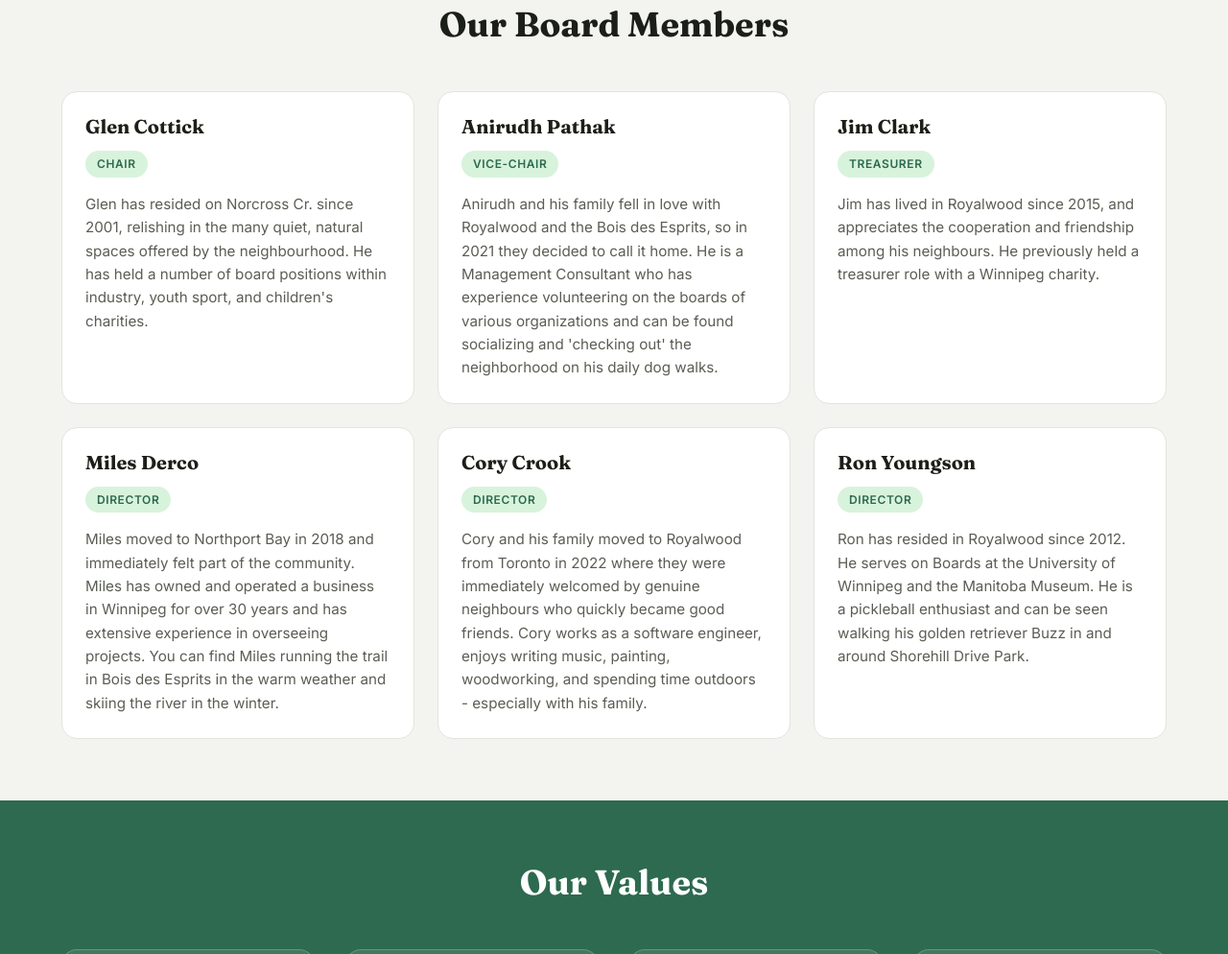
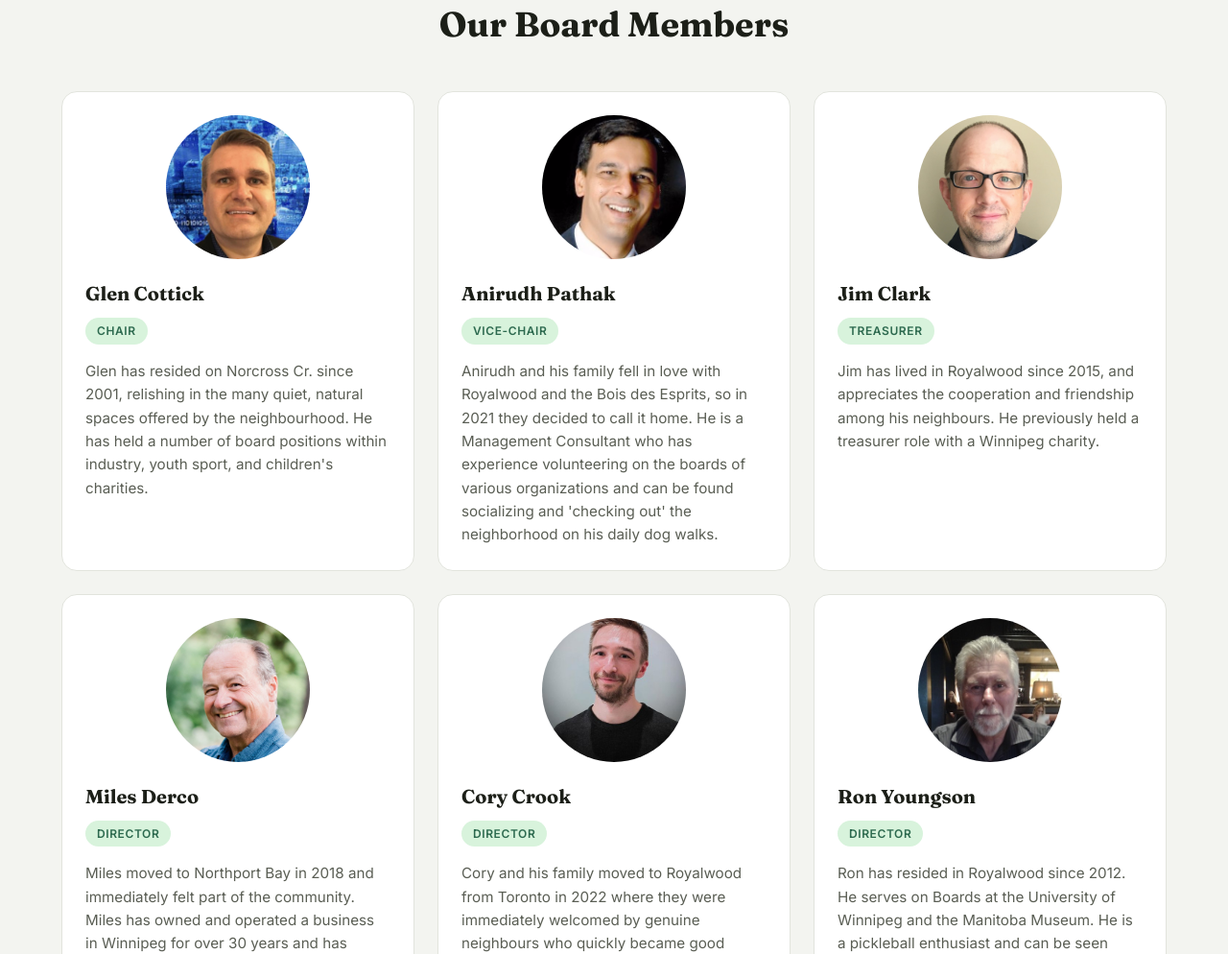
Before and after one commit to Royalwood-NA/website, an Astro site: page /about in a window 1280 px wide. Shown: the part 960-1954 px from the top of the page at 96% size. Built offline with nearby package versions, Linux system fonts and the light colour scheme; Astro itself is replaced by a stand-in of ours.

Commit message:
adds photos of board members

```diff
--- a/src/content.config.ts
+++ b/src/content.config.ts
@@ -53,6 +53,7 @@ const boardMembers = defineCollection({
     name: z.string(),
     role: z.string(),
     bio: z.string(),
+    image: z.string(),
   }),
 });
 
--- a/src/data/boardMembers.json
+++ b/src/data/boardMembers.json
@@ -3,36 +3,42 @@
     "id": "0",
     "name": "Glen Cottick",
     "role": "Chair",
-    "bio": "Glen has resided on Norcross Cr. since 2001, relishing in the many quiet, natural spaces offered by the neighbourhood.  He has held a number of board positions within industry, youth sport, and children's charities."
+    "bio": "Glen has resided on Norcross Cr. since 2001, relishing in the many quiet, natural spaces offered by the neighbourhood.  He has held a number of board positions within industry, youth sport, and children's charities.",
+    "image": "/board-photos/glen.jpg"
   },
   {
     "id": "1",
     "name": "Anirudh Pathak",
     "role": "Vice-Chair",
-    "bio": "Anirudh and his family fell in love with Royalwood and the Bois des Esprits, so in 2021 they decided to call it home. He is a Management Consultant who has experience volunteering on the boards of various organizations and can be found socializing and 'checking out' the neighborhood on his daily dog walks."
+    "bio": "Anirudh and his family fell in love with Royalwood and the Bois des Esprits, so in 2021 they decided to call it home. He is a Management Consultant who has experience volunteering on the boards of various organizations and can be found socializing and 'checking out' the neighborhood on his daily dog walks.",
+    "image": "/board-photos/anirudh.png"
   },
   {
     "id": "2",
     "name": "Jim Clark",
     "role": "Treasurer",
-    "bio": "Jim has lived in Royalwood since 2015, and appreciates the cooperation and friendship among his neighbours. He previously held a treasurer role with a Winnipeg charity."
+    "bio": "Jim has lived in Royalwood since 2015, and appreciates the cooperation and friendship among his neighbours. He previously held a treasurer role with a Winnipeg charity.",
+    "image": "/board-photos/jim.jpg"
   },
   {
     "id": "3",
     "name": "Miles Derco",
     "role": "Director",
-    "bio": "Miles moved to Northport Bay in 2018 and immediately felt part of the community.   Miles has owned and operated a business in Winnipeg for over 30 years and has extensive experience in overseeing projects.  You can find Miles running the trail in Bois des Esprits in the warm weather and skiing the river in the winter."
+    "bio": "Miles moved to Northport Bay in 2018 and immediately felt part of the community.   Miles has owned and operated a business in Winnipeg for over 30 years and has extensive experience in overseeing projects.  You can find Miles running the trail in Bois des Esprits in the warm weather and skiing the river in the winter.",
+    "image": "/board-photos/miles.jpg"
   },
   {
     "id": "4",
     "name": "Cory Crook",
     "role": "Director",
-    "bio": "Cory and his family moved to Royalwood from Toronto in 2022 where they were immediately welcomed by genuine neighbours who quickly became good friends. Cory works as a software engineer, enjoys writing music, painting, woodworking, and spending time outdoors - especially with his family."
+    "bio": "Cory and his family moved to Royalwood from Toronto in 2022 where they were immediately welcomed by genuine neighbours who quickly became good friends. Cory works as a software engineer, enjoys writing music, painting, woodworking, and spending time outdoors - especially with his family.",
+    "image": "/board-photos/cory.jpg"
   },
   {
     "id": "5",
     "name": "Ron Youngson",
     "role": "Director",
-    "bio": "Ron has resided in Royalwood since 2012. He serves on Boards at the University of Winnipeg and the Manitoba Museum. He is a pickleball enthusiast and can be seen walking his golden retriever Buzz in and around Shorehill Drive Park."
+    "bio": "Ron has resided in Royalwood since 2012. He serves on Boards at the University of Winnipeg and the Manitoba Museum. He is a pickleball enthusiast and can be seen walking his golden retriever Buzz in and around Shorehill Drive Park.",
+    "image": "/board-photos/ron.jpg"
   }
 ]
--- a/src/pages/about.astro
+++ b/src/pages/about.astro
@@ -91,6 +91,14 @@ const values = await getCollection("boardValues");
           boardMembers.map(({ data: member }) => (
             <div class="card">
               <div class="card__body">
+                <img
+                  src={
+                    member.image ||
+                    `https://placehold.co/150x150/cccccc/666666?text=${encodeURIComponent(member.name.split(" ")[0])}`
+                  }
+                  alt={`${member.name} photo`}
+                  class="member-photo"
+                />
                 <h3 class="member-name">{member.name}</h3>
                 <div
                   class="badge badge--accent"
@@ -200,6 +208,17 @@ const values = await getCollection("boardValues");
   }
 
   /* Board Members Section */
+  .member-photo {
+    width: 150px;
+    height: 150px;
+    border-radius: 50%;
+    object-fit: cover;
+    margin-bottom: var(--space-6);
+    display: block;
+    margin-left: auto;
+    margin-right: auto;
+  }
+
   .member-name {
     margin-bottom: var(--space-3);
     font-size: 1.25rem;
```
Also changed, not shown: public/board-photos/anirudh.png (added), public/board-photos/cory.jpg (added), public/board-photos/glen.jpg (added), public/board-photos/jim.jpg (added), public/board-photos/miles.jpg (added), public/board-photos/ron.jpg (added).
